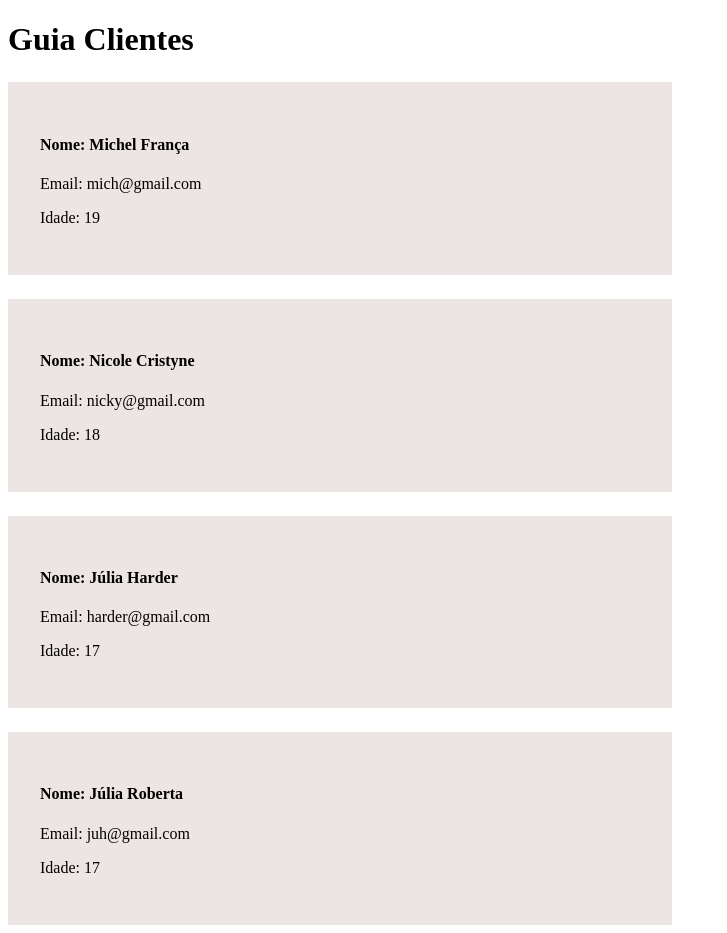
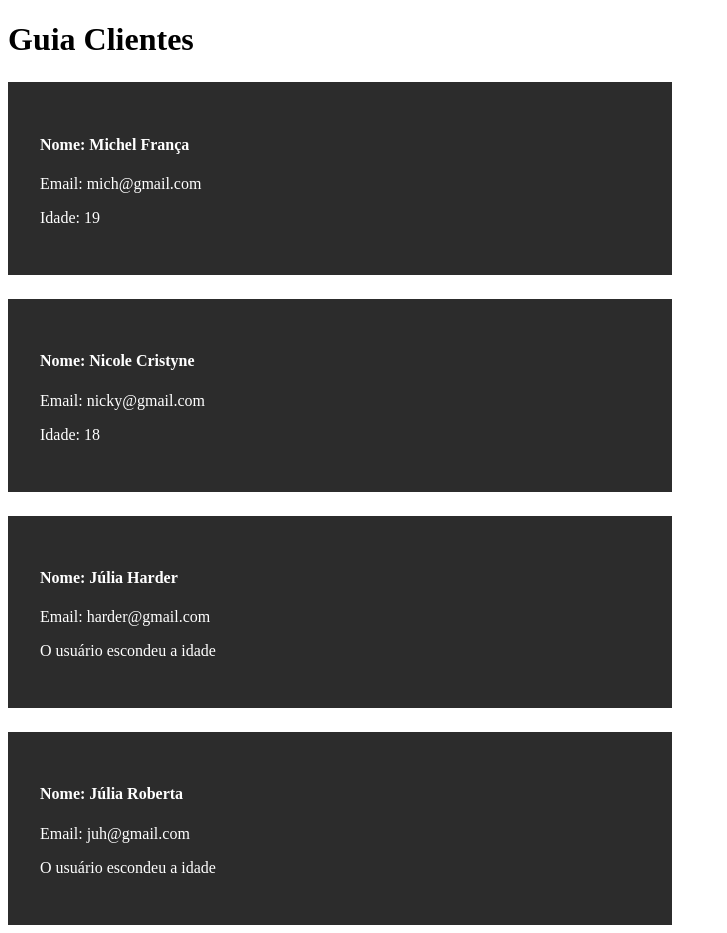
Before and after one commit to immichjs/learning-vuejs, a Vue app: page / in a window 1280 px wide. Shown: the whole page, without its empty margins (0-727 px from the left). Built offline with nearby package versions, Linux system fonts and the light colour scheme.

Commit message:
Aprendendo a utilizar classes atrávez de condições

```diff
--- a/src/App.vue
+++ b/src/App.vue
@@ -1,10 +1,10 @@
 <template>
   <div id="app">
     <h1>Guia Clientes</h1>
-    <Cliente :cliente="clienteMich"/>
-    <Cliente :cliente="clienteNicky"/>
-    <Cliente :cliente="clienteHarder"/>
-    <Cliente :cliente="clienteJuh"/>
+    <Cliente :cliente="clienteMich" :showIdade="true"/>
+    <Cliente :cliente="clienteNicky" :showIdade="true"/>
+    <Cliente :cliente="clienteHarder" :showIdade="false"/>
+    <Cliente :cliente="clienteJuh" :showIdade="false"/>
   </div>
 </template>
 
--- a/src/components/Cliente.vue
+++ b/src/components/Cliente.vue
@@ -1,8 +1,10 @@
 <template>
-    <div id="cliente">
+    <div :class="{'cliente': !isPremium, 'cliente-premium': isPremium}">
         <h4>Nome: {{ cliente.nome }}</h4>
         <p>Email: {{ cliente.email }}</p>
-        <p>Idade: {{ cliente.idade }}</p>
+        <p v-if="showIdade">Idade: {{ cliente.idade }}</p>
+        <!-- <p v-show="showIdade">Idade: {{ cliente.idade }}</p>  -->
+        <p v-else>O usuário escondeu a idade</p>
     </div>
 </template>
 
@@ -10,22 +12,29 @@
 export default {
     data() {
         return {
+            isPremium: true
         }
     },
     props: {
-        nome: String,
-        email: String,
-        idade: Number,
-        cliente: Object
+        cliente: Object,
+        showIdade: Boolean
     }
 }
 </script>
 
 <style scoped>
-    #cliente {
+    .cliente {
         background: #ECE5E3;
         max-width: 600px;
         padding: 2rem;
         margin-top: 1.5rem;
     }
+
+    .cliente-premium {
+        background: #2c2c2c;
+        color: #fff;
+        max-width: 600px;
+        padding: 2rem;
+        margin-top: 1.5rem;
+    }
 </style>
```
